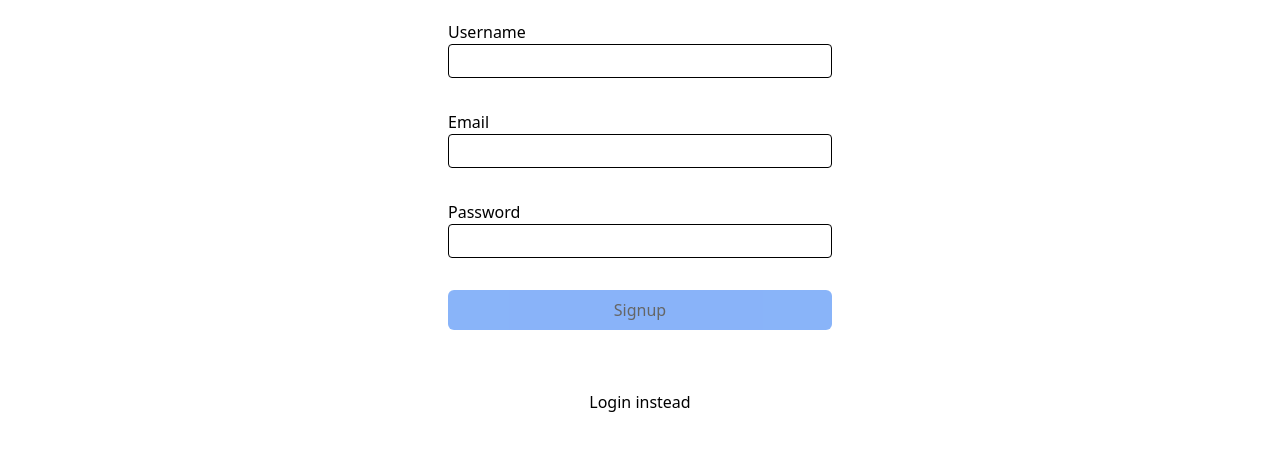
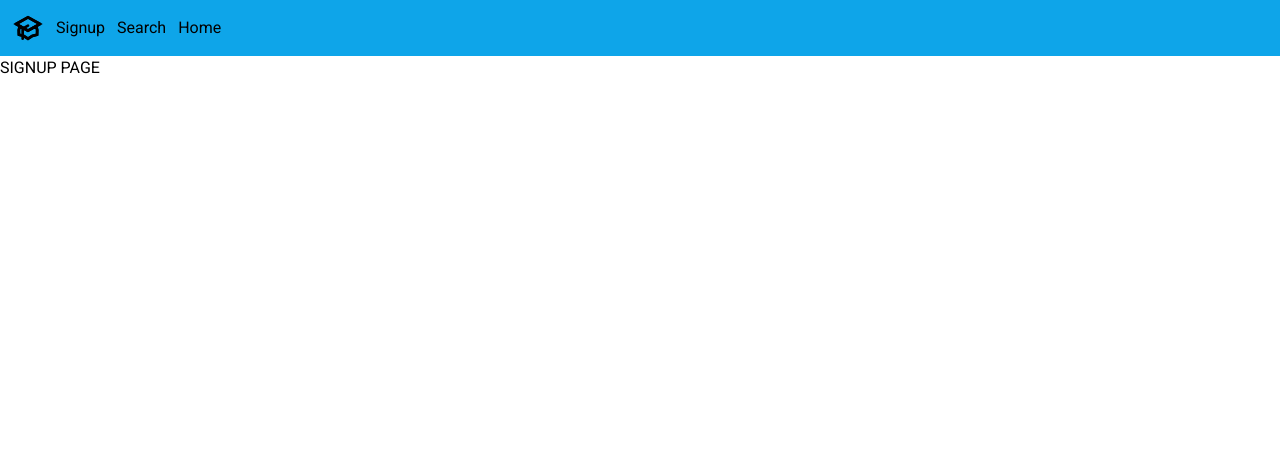
Before and after one commit to LeonardoTrapani/MyDiary, a React (Vite) app in the folder frontend/: page /signup in a window 1280 px wide. Shown: the top 450 px of the page. Built offline with nearby package versions, Linux system fonts and the light colour scheme.

Commit message:
use show burger + burger menu

```diff
--- a/frontend/index.html
+++ b/frontend/index.html
@@ -4,6 +4,12 @@
     <meta charset="UTF-8" />
     <link rel="icon" type="image/svg+xml" href="/homework-manager.svg" />
     <meta name="viewport" content="width=device-width, initial-scale=1.0" />
+    <link rel="preconnect" href="https://fonts.googleapis.com" />
+    <link rel="preconnect" href="https://fonts.gstatic.com" crossorigin />
+    <link
+      href="https://fonts.googleapis.com/css2?family=Inter:wght@400;500;700&family=Roboto:wght@400;500;700&family=Rubik:wght@400;500;600;700&display=swap"
+      rel="stylesheet"
+    />
     <title>Homework Manager</title>
   </head>
   <body>
--- a/frontend/package.json
+++ b/frontend/package.json
@@ -9,15 +9,18 @@
     "preview": "vite preview"
   },
   "dependencies": {
+    "@heroicons/react": "^1.0.6",
     "@reduxjs/toolkit": "^1.8.3",
     "@types/react-redux": "^7.1.24",
     "react": "^18.2.0",
+    "react-burger-menu": "^3.0.8",
     "react-dom": "^18.2.0",
     "react-redux": "^8.0.2",
     "react-router-dom": "^6.3.0"
   },
   "devDependencies": {
     "@types/react": "^18.0.15",
+    "@types/react-burger-menu": "^2.8.3",
     "@types/react-dom": "^18.0.6",
     "@typescript-eslint/eslint-plugin": "^5.30.7",
     "@typescript-eslint/parser": "^5.30.7",
--- a/frontend/src/App.tsx
+++ b/frontend/src/App.tsx
@@ -4,8 +4,14 @@ import RouteGuard from './components/UI/RouteGuard';
 import { LoginPage } from './pages/LoginPage';
 import { SignupPage } from './pages/SignupPage';
 import { HomePage, NotFound } from './pages/pages';
+import NavBar from './components/UI/NavBar';
+import { useShowBurger } from './hooks';
+
 const App: React.FC = () => {
+  useShowBurger();
   return (
+    <>
+      <NavBar />
       <Routes>
         <Route
           path='/'
@@ -19,6 +25,7 @@ const App: React.FC = () => {
         <Route path='/signup' element={<SignupPage />} />
         <Route path='*' element={<NotFound />} />
       </Routes>
+    </>
   );
 };
 
--- /dev/null
+++ b/frontend/src/components/UI/BurgerMenu.tsx
@@ -0,0 +1,16 @@
+import React from 'react';
+import { Link } from 'react-router-dom';
+import { slide as Menu } from 'react-burger-menu';
+
+import { AcademicCapIcon } from '@heroicons/react/outline';
+const NavBar: React.FC = () => {
+  return (
+    <Menu>
+      <Link to='/login'>Login</Link>
+      <Link to='/signup'>Signup</Link>
+      <Link to='/home'>Home</Link>
+    </Menu>
+  );
+};
+
+export default NavBar;
--- /dev/null
+++ b/frontend/src/components/UI/NavBar.tsx
@@ -0,0 +1,21 @@
+import React from 'react';
+
+import { AcademicCapIcon } from '@heroicons/react/outline';
+const NavBar: React.FC = () => {
+  return (
+    <header>
+      <nav className='bg-sky-500 h-14 flex items-center p-3 w-screen'>
+        <ul className='flex gap-3 items-center'>
+          <li>
+            <AcademicCapIcon className='h-8' />
+          </li>
+          <li>Signup</li>
+          <li>Search</li>
+          <li>Home</li>
+        </ul>
+      </nav>
+    </header>
+  );
+};
+
+export default NavBar;
--- a/frontend/src/hooks.ts
+++ b/frontend/src/hooks.ts
@@ -8,6 +8,7 @@ import React, {
   useMemo,
   useCallback,
 } from 'react';
+import { uiActions } from './store/ui-slice';
 
 // Use throughout your app instead of plain `useDispatch` and `useSelector`
 export const useAppDispatch: () => AppDispatch = useDispatch;
@@ -150,3 +151,20 @@ export const useFetch = () => {
 
   return { loading, error, data, fetchNow };
 };
+
+export const useShowBurger = () => {
+  const dispatch = useAppDispatch();
+  const showBurgerMenu = useAppSelector((state) => state.ui.showBurgerMenu);
+  useEffect(() => {
+    const handleResize = () => {
+      const width = window.innerWidth;
+      if (width > 768 && showBurgerMenu === false) {
+        dispatch(uiActions.toggleBurgerMenu(true));
+      } else if (width <= 768 && showBurgerMenu === true) {
+        dispatch(uiActions.toggleBurgerMenu(false));
+      }
+    };
+    window.addEventListener('resize', handleResize);
+    return () => window.removeEventListener('resize', handleResize);
+  }, [dispatch, showBurgerMenu]);
+};
--- a/frontend/src/pages/LoginPage.tsx
+++ b/frontend/src/pages/LoginPage.tsx
@@ -13,10 +13,5 @@ export const LoginPage: React.FC = () => {
     dispatch(login(emailValue, passwordValue));
   };
 
-  return (
-    <div className='w-screen flex items-center justify-center flex-col gap-10'>
-      <LoginForm onSubmit={loginFormSubmitHandler} />
-      <Link to='/signup'>Signup insted</Link>
-    </div>
-  );
+  return <h1>Login page</h1>;
 };
--- a/frontend/src/pages/SignupPage.tsx
+++ b/frontend/src/pages/SignupPage.tsx
@@ -26,19 +26,20 @@ export const SignupPage: React.FC = () => {
     });
   };
 
-  return (
-    <div className='w-screen flex items-center justify-center flex-col gap-10'>
-      <SignupForm
-        onSubmit={signupFormSubmitHandler}
-        isLoading={isSignupLoading}
-      />
-      <Link to='/login'>Login instead</Link>
-      {signupError && (
-        <p className='text-black border-8 border-red-700 bg-red-500 p-4 rounded'>
-          {signupError}
-        </p>
-      )}
-      {!signupError && signupData && <p>Signed up succesfully</p>}
-    </div>
-  );
+  // return (
+  //   <div className='w-screen flex items-center justify-center flex-col gap-10'>
+  //     <SignupForm
+  //       onSubmit={signupFormSubmitHandler}
+  //       isLoading={isSignupLoading}
+  //     />
+  //     <Link to='/login'>Login instead</Link>
+  //     {signupError && (
+  //       <p className='text-black border-8 border-red-700 bg-red-500 p-4 rounded'>
+  //         {signupError}
+  //       </p>
+  //     )}
+  //     {!signupError && signupData && <p>Signed up succesfully</p>}
+  //   </div>
+  // );
+  return <h1>SIGNUP PAGE</h1>;
 };
--- a/frontend/src/store/index.ts
+++ b/frontend/src/store/index.ts
@@ -1,9 +1,11 @@
 import { configureStore } from '@reduxjs/toolkit';
 import authSlice from './auth-slice';
+import uiSlice from './ui-slice';
 
 export const store = configureStore({
   reducer: {
     auth: authSlice.reducer,
+    ui: uiSlice.reducer,
   },
 });
 
--- /dev/null
+++ b/frontend/src/store/ui-slice.ts
@@ -0,0 +1,40 @@
+import { createSlice, PayloadAction } from '@reduxjs/toolkit';
+
+interface UiState {
+  burgerMenuOpen: boolean;
+  showBurgerMenu: boolean;
+}
+
+const initialState: UiState = {
+  burgerMenuOpen: false,
+  showBurgerMenu: false,
+};
+
+// 'sm': '640px',
+//       // => @media (min-width: 640px) { ... }
+
+//       'md': '768px',
+//       // => @media (min-width: 768px) { ... }
+
+//       'lg': '1024px',
+//       // => @media (min-width: 1024px) { ... }
+
+//       'xl': '1280px',
+//       // => @media (min-width: 1280px) { ... }
+
+//       '2xl': '1536px',
+//       // => @media (min-width: 1536px) { ... }
+
+const uiSlice = createSlice({
+  name: 'ui',
+  initialState,
+  reducers: {
+    toggleBurgerMenu(state, action: PayloadAction<boolean>) {
+      console.log(action.payload);
+      state.showBurgerMenu = action.payload;
+    },
+  },
+});
+
+export default uiSlice;
+export const uiActions = uiSlice.actions;
--- a/frontend/tailwind.config.cjs
+++ b/frontend/tailwind.config.cjs
@@ -1,8 +1,14 @@
+const defaultTheme = require('tailwindcss/defaultTheme');
+
 /** @type {import('tailwindcss').Config} */
 module.exports = {
   content: ['./src/**/*.{js,jsx,ts,tsx}', './public/index.html'],
   theme: {
-    extend: {},
+    extend: {
+      fontFamily: {
+        sans: ['Roboto', ...defaultTheme.fontFamily.sans],
+      },
+    },
   },
   plugins: [],
 };
```
Also changed, not shown: frontend/public/homework-manager.svg. Lines whose indentation alone changed are shown as unchanged.
